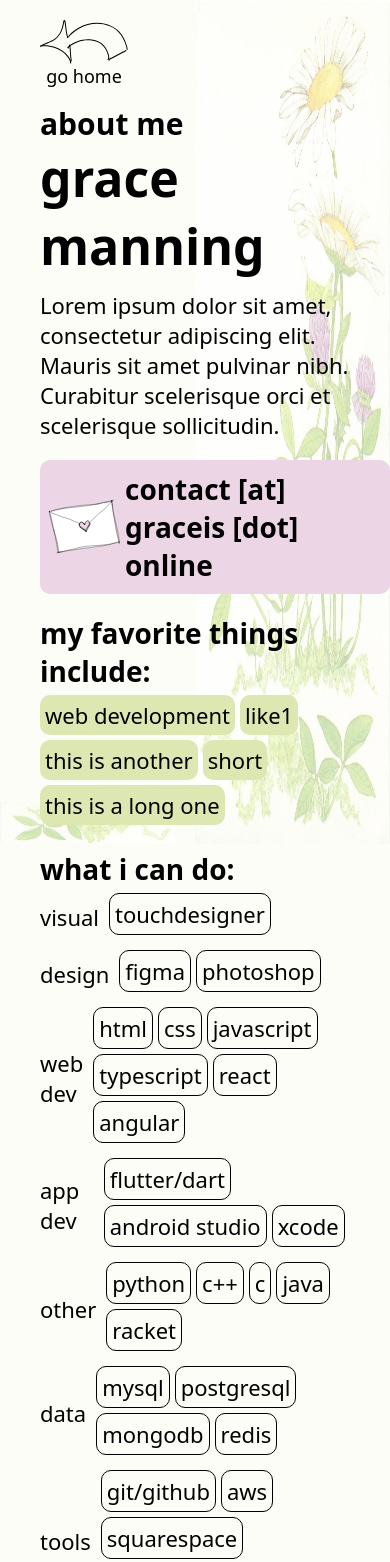
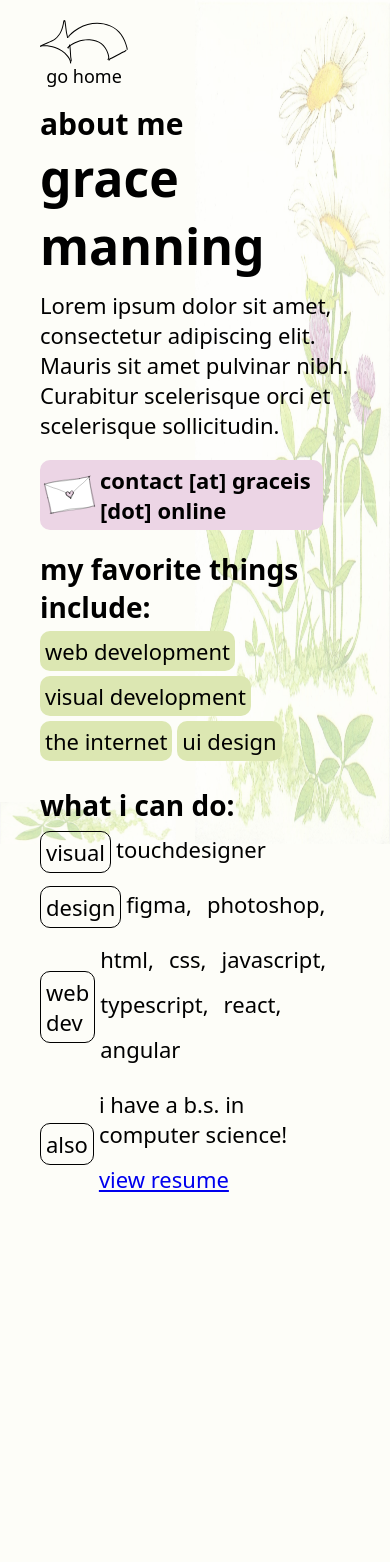
Before and after one commit to gracebmanning/graceis.online, a React (Create React App) app: page /about in a window 390 px wide. Shown: the top 1562 px of the page. After the commit the page ends 1229 px from the top, so only its background shows below. Built offline with nearby package versions, Linux system fonts and the light colour scheme; a web font is replaced by a local one.

Commit message:
about page shorten, add resume

```diff
--- a/src/components/About/About.css
+++ b/src/components/About/About.css
@@ -46,13 +46,13 @@
 }
 
 #envelope{
-    width: 70px;
+    width: 60px;
     transform: rotate(-10deg);
     margin-right: 5px;
 }
 
 #aboutEmail{
-    font-size: 28px;
+    font-size: 24px;
 }
 
 .aboutText h1{
@@ -88,10 +88,9 @@
 .aboutText li{
     font-size: 22px;
     width: fit-content;
-
+    margin: 0px 5px 5px 0px;
     border-radius: 10px;
     padding: 5px;
-    margin: 0px 5px 5px 0px;
 }
 
 .skills{
@@ -100,13 +99,13 @@
     align-items: center;
 }
 
-.skills p{
+.skillsListTitle{
     margin-right: 10px;
+    border-radius: 10px;
+    padding: 5px;
+    border: 1px solid black;
 }
 
-.skillsList li{
-    border: 1px solid black;
-}
 
 #likes li{
     background-color: #DCE7B2;
@@ -120,3 +119,18 @@
     width: 45%;
     height: auto;
 }
+
+@media (max-width: 768px){
+    .emailBox{
+        padding: 5px;
+        width: 70%;
+    }
+
+    #envelope{
+        width: 50px;
+    }
+
+    #aboutEmail{
+        font-size: 22px;
+    }
+}
--- a/src/components/About/About.js
+++ b/src/components/About/About.js
@@ -1,4 +1,5 @@
 import './About.css';
+import resume from '../../documents/Manning_Grace_resume_public.pdf';
 import { daisiesFlipped, daisiesBottom, envelope, backarrow } from '../../assets/assets';
 
 let skills = [
@@ -8,31 +9,19 @@
     },
     {
         title: 'design',
-        list: ['figma', 'photoshop']
+        list: ['figma,', 'photoshop,']
     },
     {
         title: 'web dev',
-        list: ['html', 'css', 'javascript', 'typescript', 'react', 'angular']
+        list: ['html,', 'css,', 'javascript,', 'typescript,', 'react,', 'angular']
     },
     {
-        title: 'app dev',
-        list: ['flutter/dart', 'android studio', 'xcode']
+        title: 'also',
+        list: ['i have a b.s. in computer science!', <a href={resume} target='_blank' rel='noreferrer'>view resume</a>]
     },
-    {
-        title: 'other',
-        list: ['python', 'c++', 'c', 'java', 'racket']
-    },
-    {
-        title: 'data',
-        list: ['mysql', 'postgresql', 'mongodb', 'redis']
-    },
-    {
-        title: 'tools',
-        list: ['git/github', 'aws', 'squarespace', 'wordpress']
-    }
 ]
 
-let likes = ['web development', 'like1', 'this is another', 'short', 'this is a long one'];
+let likes = ['web development', 'visual development', 'the internet', 'ui design'];
 
 export default function About(){
     return(
@@ -72,7 +61,7 @@
                     {skills.map((item) =>{
                     return(
                         <div className='skills' key={item.title}>
-                            <p style={{padding: '0px'}}>{item.title}</p>
+                            <p className='skillsListTitle'>{item.title}</p>
                             <ul className='skillsList'>
                                 {item.list.map(skill => <li key={skill}>{skill}</li>)}
                             </ul>
```
Also changed, not shown: 1 other file (tests, documents, lock files or other folders).
